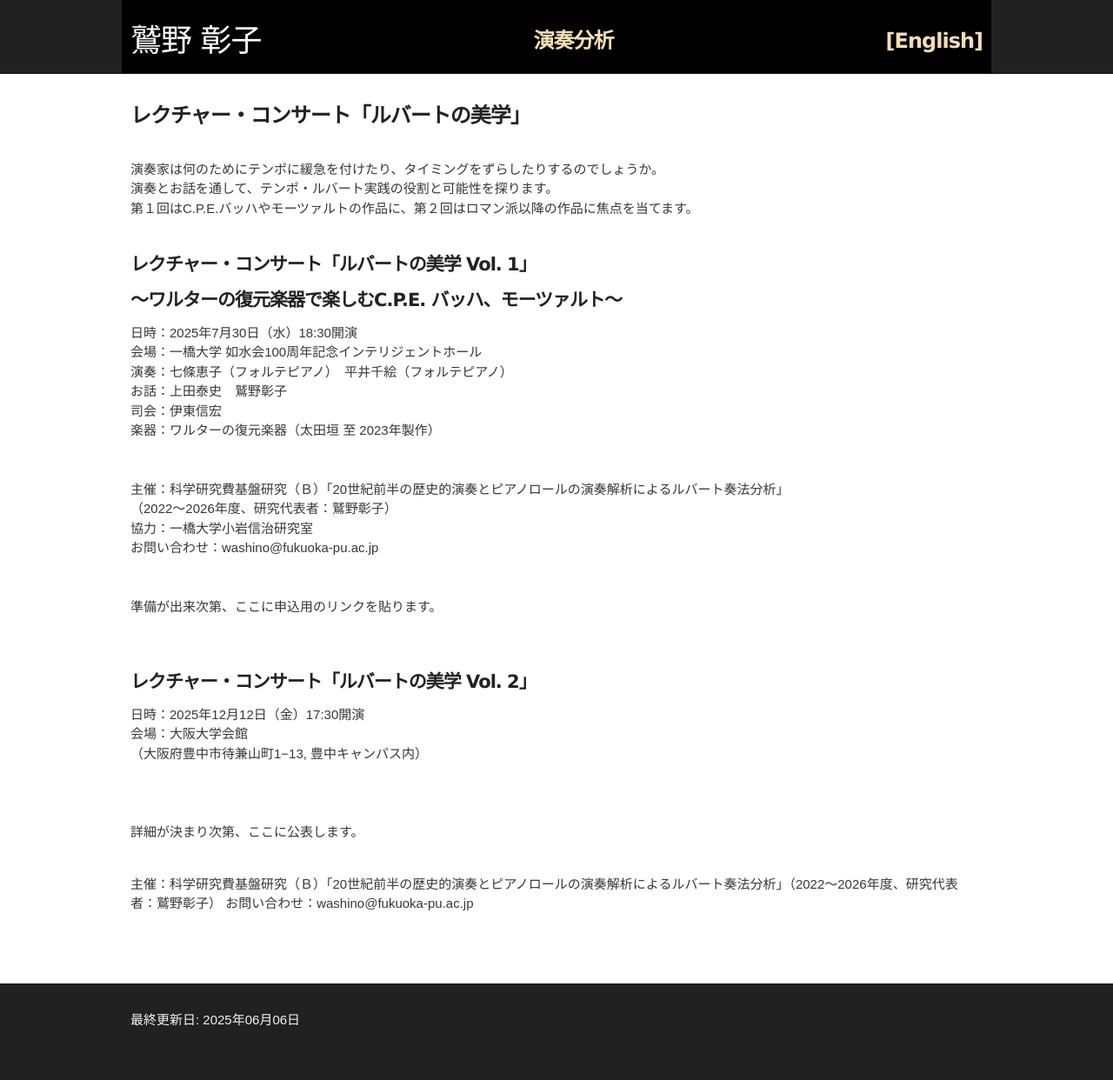
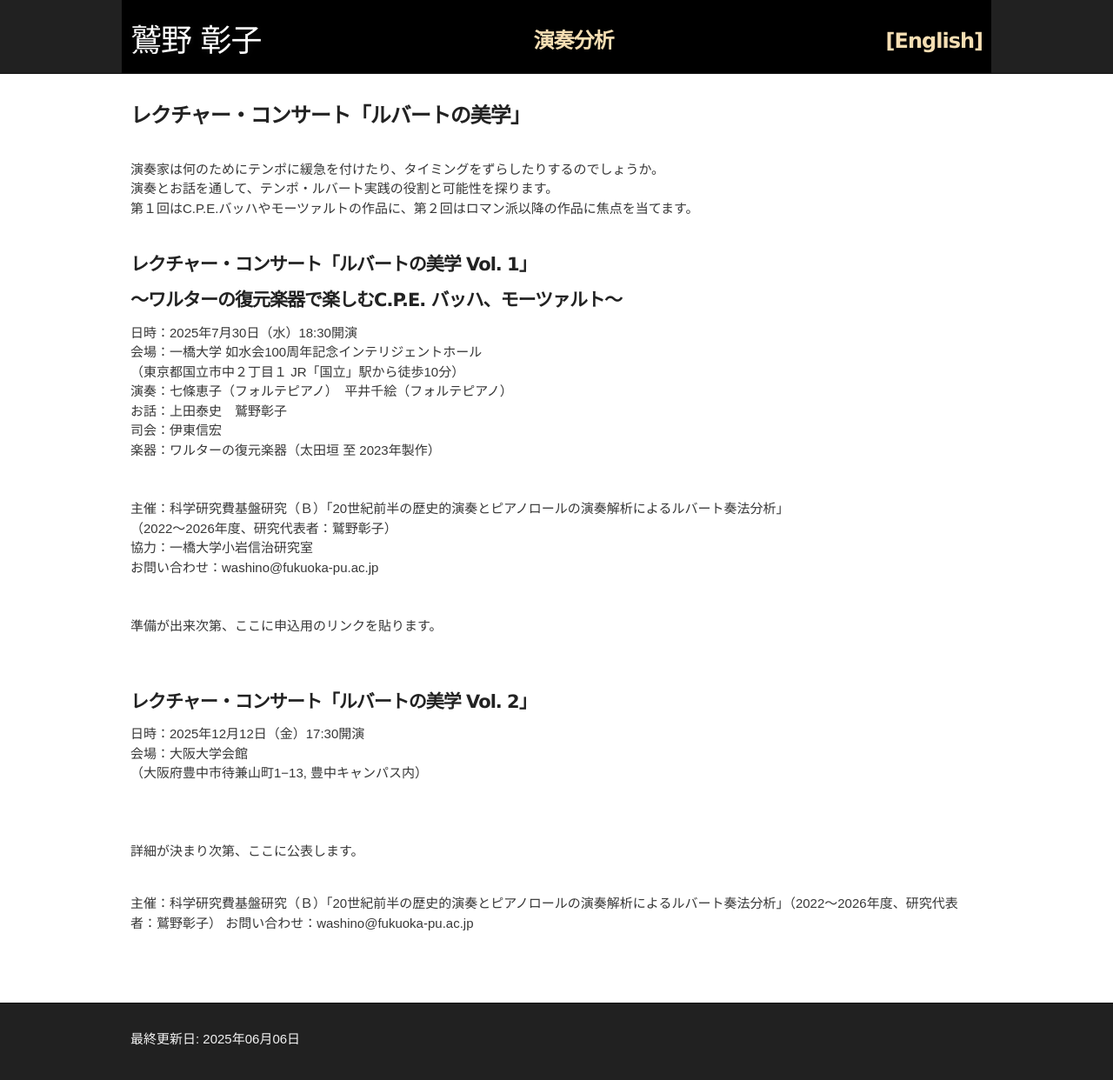
Before and after one commit to akikowashino/akikowashino.github.io, a Jekyll site: the page built from lecture-concert-2025/index.md, in a window 1280 px wide. Shown: the whole page at 87% size. Built offline with Jekyll 4.4.1, drawn with Linux system fonts in a browser that asks for light colours; before the commit the page ends 1219 px from its top, so only the background shows below that.

Commit message:
Update index.md

```diff
--- a/lecture-concert-2025/index.md
+++ b/lecture-concert-2025/index.md
@@ -16,6 +16,7 @@ lang: jp
 ####    〜ワルターの復元楽器で楽しむC.P.E. バッハ、モーツァルト〜<br>
 日時：2025年7月30日（水）18:30開演<br>
 会場：一橋大学 如水会100周年記念インテリジェントホール <br>
+      （東京都国立市中２丁目１   JR「国立」駅から徒歩10分）<br>
 演奏：七條恵子（フォルテピアノ）　平井千絵（フォルテピアノ）<br>
 お話：上田泰史　鷲野彰子<br>
 司会：伊東信宏<br>
```
